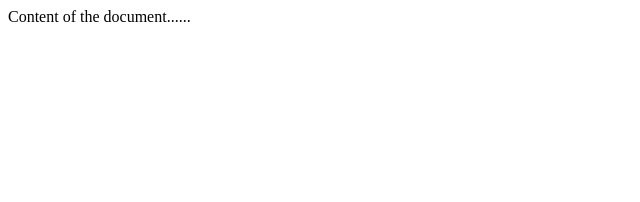
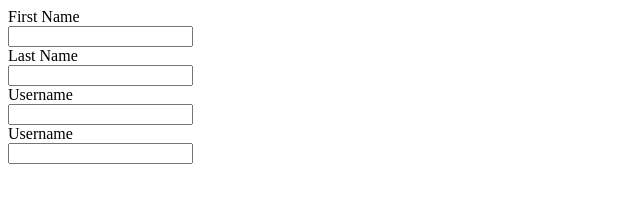
Before and after one commit to lexrzk/contact-app, a plain HTML site: page index.html in a window 1280 px wide. Shown: the whole page, without its empty margins (0-640 px from the left). Drawn offline with Linux system fonts and the light colour scheme.

Commit message:
Added in form field elements
First Name, Last Name, User Name, Password

```diff
--- a/index.html
+++ b/index.html
@@ -1,12 +1,21 @@
 <!DOCTYPE html>
-<html>
+<html lang="en-US">
 <head>
-<meta charset="UTF-8">
-<title>Contact Manager - Home</title>
+  <meta charset="UTF-8">
+  <title>Contact Manager - Home</title>
 </head>
 
 <body>
-Content of the document......
+  <form>
+    First Name<br/>
+    <input type="text" name="firstname"><br/>
+    Last Name<br/>
+    <input type="text" name="lastname"><br/>
+    Username<br/>
+    <input type="text" name="username"><br/>
+    Username<br/>
+    <input type="text" name="username"><br/>
+  </form>
 </body>
 
 </html>
```
